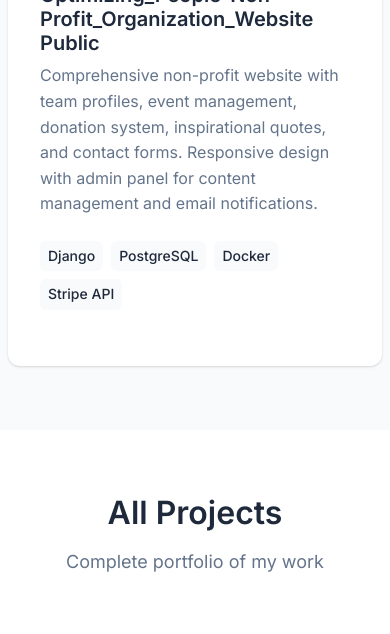
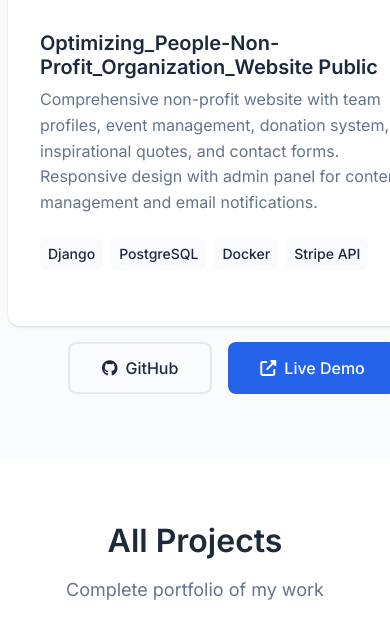
Before and after one commit to davidolun/Portfolio_website, a Django app: page /projects/ in a window 390 px wide; the page is wider, and only the part inside the window is pictured. Shown: the part 2192-2826 px from the top of that part. Run offline with Django 4.2, Linux system fonts and the light colour scheme; data comes from the database, SQL or seed files in the repository.

Commit message:
Fix: Complete projects page and mobile home layout
- Fix Completed Projects section to match All Projects structure
- Add GitHub and Live Demo buttons to Completed Projects
- Fix project card click behavior for Completed Projects
- Move mobile home buttons directly under profile picture
- Add hero-buttons-mobile CSS class for proper mobile button positioning
- Ensure consistent styling across all project sections

```diff
--- a/static/css/style.css
+++ b/static/css/style.css
@@ -1643,6 +1643,14 @@
     box-shadow: var(--shadow-large);
 }
 
+.hero-buttons-mobile {
+    display: flex;
+    gap: var(--spacing-md);
+    justify-content: center;
+    margin: var(--spacing-lg) 0;
+    flex-wrap: wrap;
+}
+
 /* Mobile Responsive */
 @media (max-width: 768px) {
     .hero-desktop {
--- a/templates/main/projects.html
+++ b/templates/main/projects.html
@@ -23,9 +23,10 @@
             <p class="section-subtitle">Highlighted work that represents my best efforts</p>
         </div>
 
-        <div class="featured-grid">
+        <div class="projects-grid">
             {% for project in featured_projects %}
-            <div class="featured-project" data-aos="fade-up" data-aos-delay="{{ forloop.counter0|add:100 }}">
+            <div class="project-card-wrapper" data-aos="fade-up" data-aos-delay="{{ forloop.counter0|add:100 }}">
+                <a href="{% url 'project_detail' project.id %}" class="project-card">
                     {% if project.image %}
                     <div class="project-image">
                         {% with project.image|lower as file_url %}
@@ -44,19 +45,9 @@
                             {% endif %}
                         {% endwith %}
                         <div class="project-overlay">
-                        <a href="{% url 'project_detail' project.id %}" class="project-link">
+                            <div class="project-link">
                                 <i class="fas fa-eye"></i>
-                        </a>
-                        {% if project.github_url %}
-                        <a href="{{ project.github_url }}" target="_blank" rel="noopener" class="project-link">
-                            <i class="fab fa-github"></i>
-                        </a>
-                        {% endif %}
-                        {% if project.live_url %}
-                        <a href="{{ project.live_url }}" target="_blank" rel="noopener" class="project-link">
-                            <i class="fas fa-external-link-alt"></i>
-                        </a>
-                        {% endif %}
+                            </div>
                         </div>
                     </div>
                     {% endif %}
@@ -71,6 +62,19 @@
                         </div>
                     </div>
                 </a>
+                <div class="project-actions">
+                    {% if project.github_url %}
+                    <a href="{{ project.github_url }}" target="_blank" rel="noopener" class="btn btn-sm btn-outline">
+                        <i class="fab fa-github"></i> GitHub
+                    </a>
+                    {% endif %}
+                    {% if project.live_url %}
+                    <a href="{{ project.live_url }}" target="_blank" rel="noopener" class="btn btn-sm btn-primary">
+                        <i class="fas fa-external-link-alt"></i> Live Demo
+                    </a>
+                    {% endif %}
+                </div>
+            </div>
             {% endfor %}
         </div>
     </div>
```
Also changed, not shown: templates/main/home.html (+6 -4 lines). Lines whose indentation alone changed are shown as unchanged.
